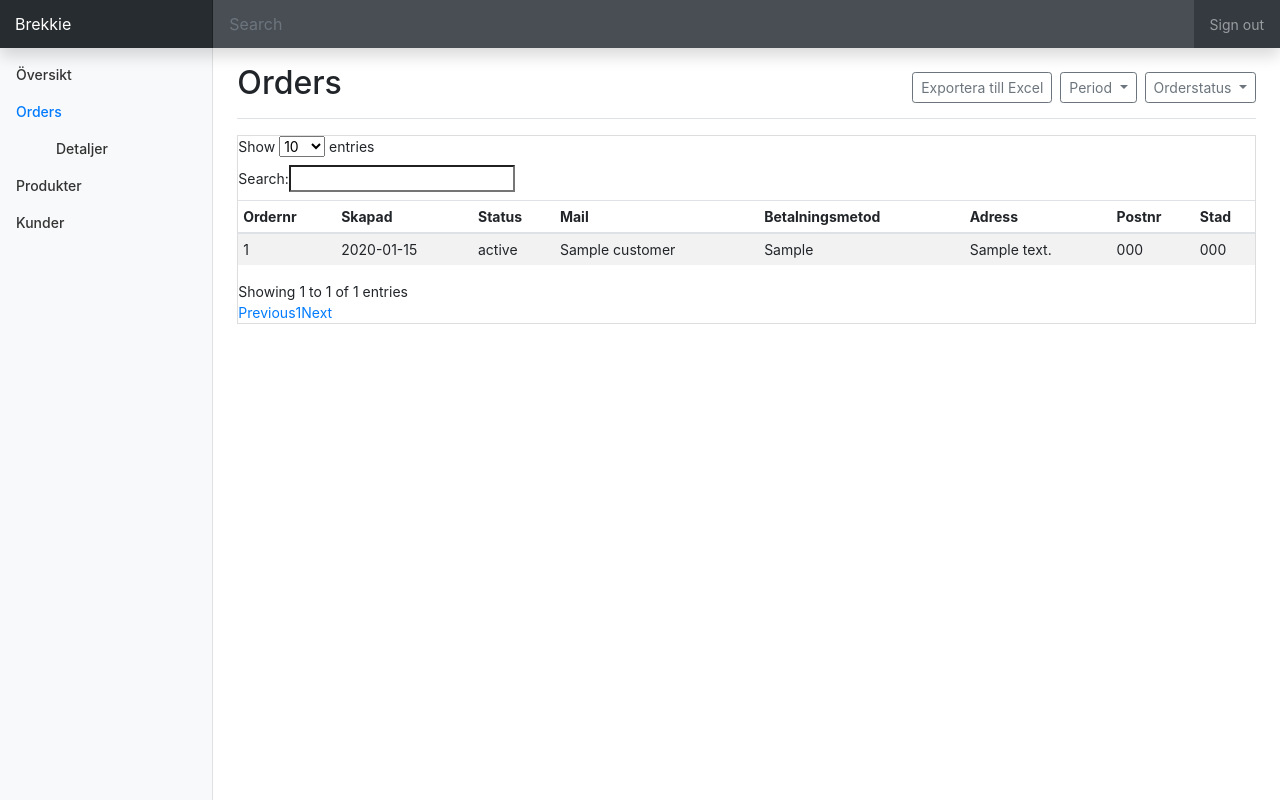
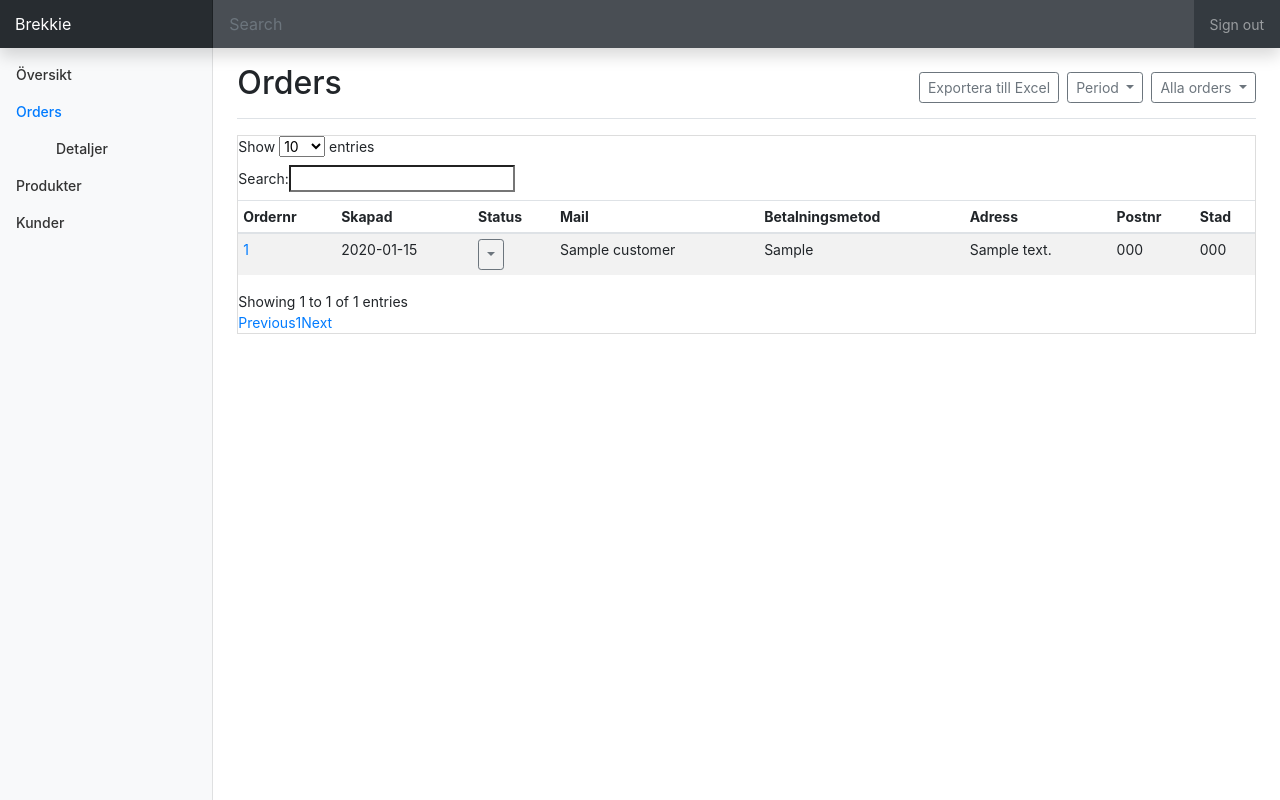
Before and after one commit to hokanovic/brekkieFinal, a Spring app: template src/main/resources/templates/dashboardOrdersText.html in a window 1280 px wide. Run offline with Thymeleaf, Linux system fonts and the light colour scheme; the template is opened without the code that fills it: most values are stand-ins (such as "Sample title", 1, 10 or a date in 2020); data that the repository does not hold is empty; some libraries are stand-ins or nearby versions.

Commit message:
teleportation from Order to OrderDetails working :D

```diff
--- a/src/main/resources/templates/dashboardOrdersText.html
+++ b/src/main/resources/templates/dashboardOrdersText.html
@@ -76,7 +76,7 @@
                                     id="dropdownMenu2" data-toggle="dropdown" aria-haspopup="true"
                                     aria-expanded="false">
                                 <span data-feather="book-open"></span>
-                                Orderstatus
+                                Alla orders
                             </button>
                             <div class="dropdown-menu" aria-labelledby="dropdownMenu2">
                                 <a th:each="orderstatus : ${OrderStatuses}"  th:href="@{'/dashboardOrdersTextP?OrderStatus=' + ${orderstatus.id}}"  class="dropdown-item"
@@ -104,30 +104,29 @@
                     </thead>
                     <tbody>
                     <tr th:each="order : ${Orders}">
-                        <td th:text="${order.id}" href="http://whatever.com"/>
-                        <td th:text="${order.creationdate}" href="http://whatever.com"/>
-                        <td th:text="${order.OrderStatus}"/>
+                        <td>
+                            <a th:href="@{dashboardOrderDetails?Orderid=} + ${order.id}"  th:text="${order.id}"></a>
+                        </td>
+                        <td th:text="${order.creationdate}"/>
+                        <td>
+                            <div class="dropdown">
+                                <button class="btn btn-sm btn-outline-secondary dropdown-toggle " type="button"
+                                        id="dropdownMenu3" data-toggle="dropdown" aria-haspopup="true"
+                                        aria-expanded="false" th:text="${order.getOrderStatus()}">
+                                    <span data-feather="book-open"></span>
+                                </button>
+                                <div class="dropdown-menu" aria-labelledby="dropdownMenu3">
+                                    <a th:each="orderstatus : ${OrderStatuses}"
+                                       class="dropdown-item"
+                                       th:text="${orderstatus.name}"/>
+                                </div>
+                            </div>
+                        </td>
                         <td th:text="${order.Customer}"/>
                         <td th:text="${order.PaymentMethod}"/>
                         <td th:text="${order.deliveryaddress}"/>
                         <td th:text="${order.deliveryaddresspostalcode}"/>
-                        <td th:text="${order.deliveryaddresspostaltown}">
-                        <div class="btn-group">
-                            <button type="button" class="btn btn-danger">Action</button>
-                            <button type="button" class="btn btn-danger dropdown-toggle" data-toggle="dropdown">
-                                <span class="caret"></span>
-                                <span class="sr-only">Toggle Dropdown</span>
-                            </button>
-                            <ul class="dropdown-menu" role="menu">
-                                <li><a href="#">Action</a></li>
-                                <li><a href="#">Another action</a></li>
-                                <li><a href="#">Something else here</a></li>
-                                <li class="divider"></li>
-                                <li><a href="#">Separated link</a></li>
-                            </ul>
-                        </div>
-                        </td>
-
+                        <td th:text="${order.deliveryaddresspostaltown}"/>
                     </tr>
                     </tbody>
                 </table>
@@ -166,11 +165,11 @@
     $("#navOrders").addClass("active");
 </script>
 
-<script>
-    $("#orders tr").click(function() {
-        window.location = $(this).find('td:eq(1)').attr("href");
-    });
-</script>
+<!--<script>-->
+    <!--$("#orders tr").click(function() {-->
+        <!--window.location = $(this).find('td:eq(1)').attr("href");-->
+    <!--});-->
+<!--</script>-->
 
 
 
```
